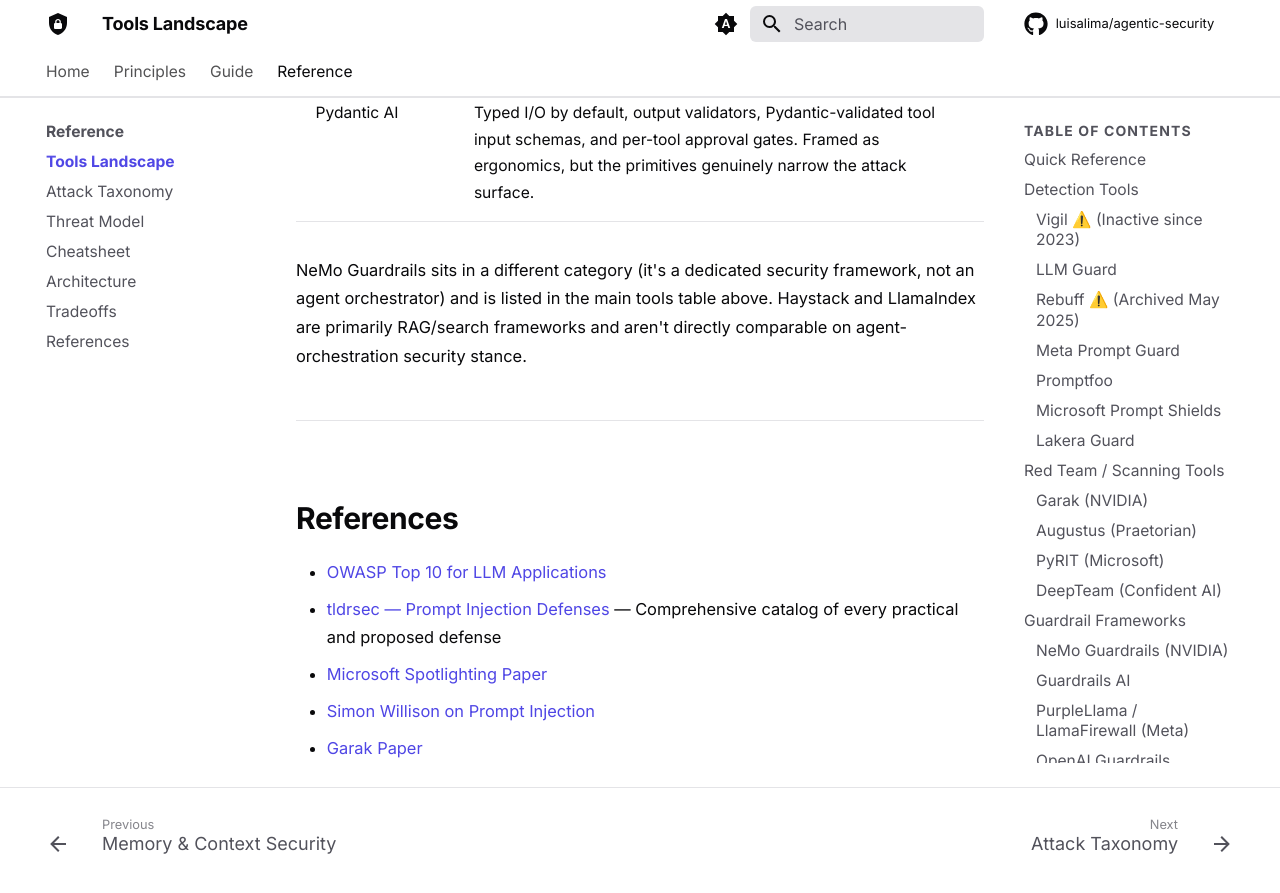
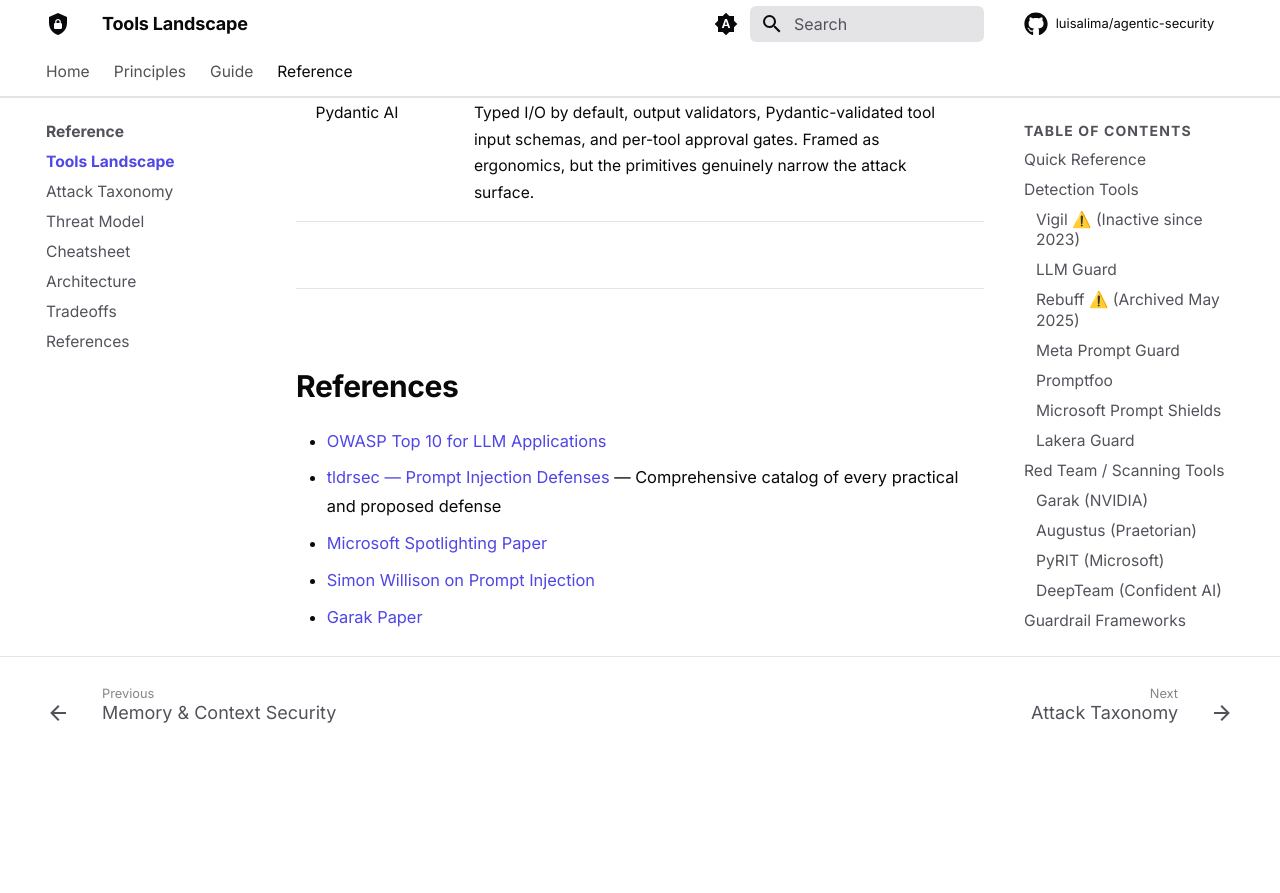
Before and after one commit to luisalima/agentic-security, an MkDocs documentation site: the page built from docs/reference/tools.md, in a window 1280 px wide and 900 px high, scrolled down 19911 px. Shown: the top 893 px of the window. Built offline with MkDocs 1.6.1 and Material for MkDocs 9.7.7, drawn with Linux system fonts in a browser that asks for light colours; comment, search, counter and statistics services are not loaded; after the commit the page ends 20724 px from its top, so only the background shows below that.

Commit message:
docs: drop redundant NeMo/Haystack/LlamaIndex disclaimer from Framework Security Stance
The table's intro already specifies "agent orchestration frameworks";
the trailing sentence explaining what's NOT in the table was redundant.

Co-Authored-By: Claude Opus 4.7 (1M context) <noreply@anthropic.com>

```diff
--- a/docs/reference/tools.md
+++ b/docs/reference/tools.md
@@ -488,8 +488,6 @@ Most agent orchestration frameworks treat security as the developer's job, but t
 | AutoGen (v0.4+) | None first-party. The docs explicitly tell developers to "implement your own security features"; guardrails are a documented reflection pattern (custom Guardrails Agents), not shipped primitives. |
 | Pydantic AI | Typed I/O by default, output validators, Pydantic-validated tool input schemas, and per-tool approval gates. Framed as ergonomics, but the primitives genuinely narrow the attack surface. |
 
-NeMo Guardrails sits in a different category (it's a dedicated security framework, not an agent orchestrator) and is listed in the main tools table above. Haystack and LlamaIndex are primarily RAG/search frameworks and aren't directly comparable on agent-orchestration security stance.
-
 ---
 
 ## References
```
